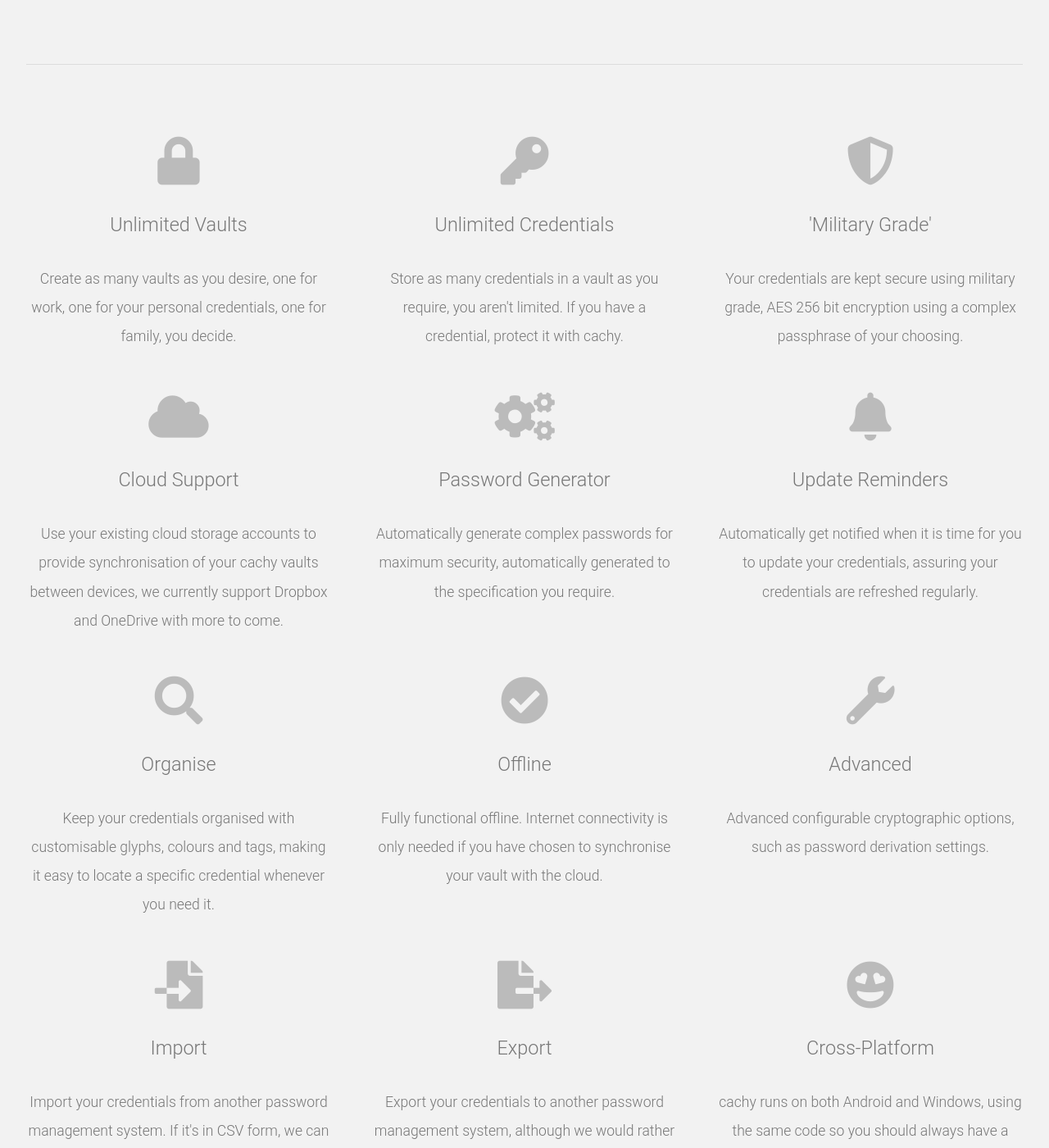
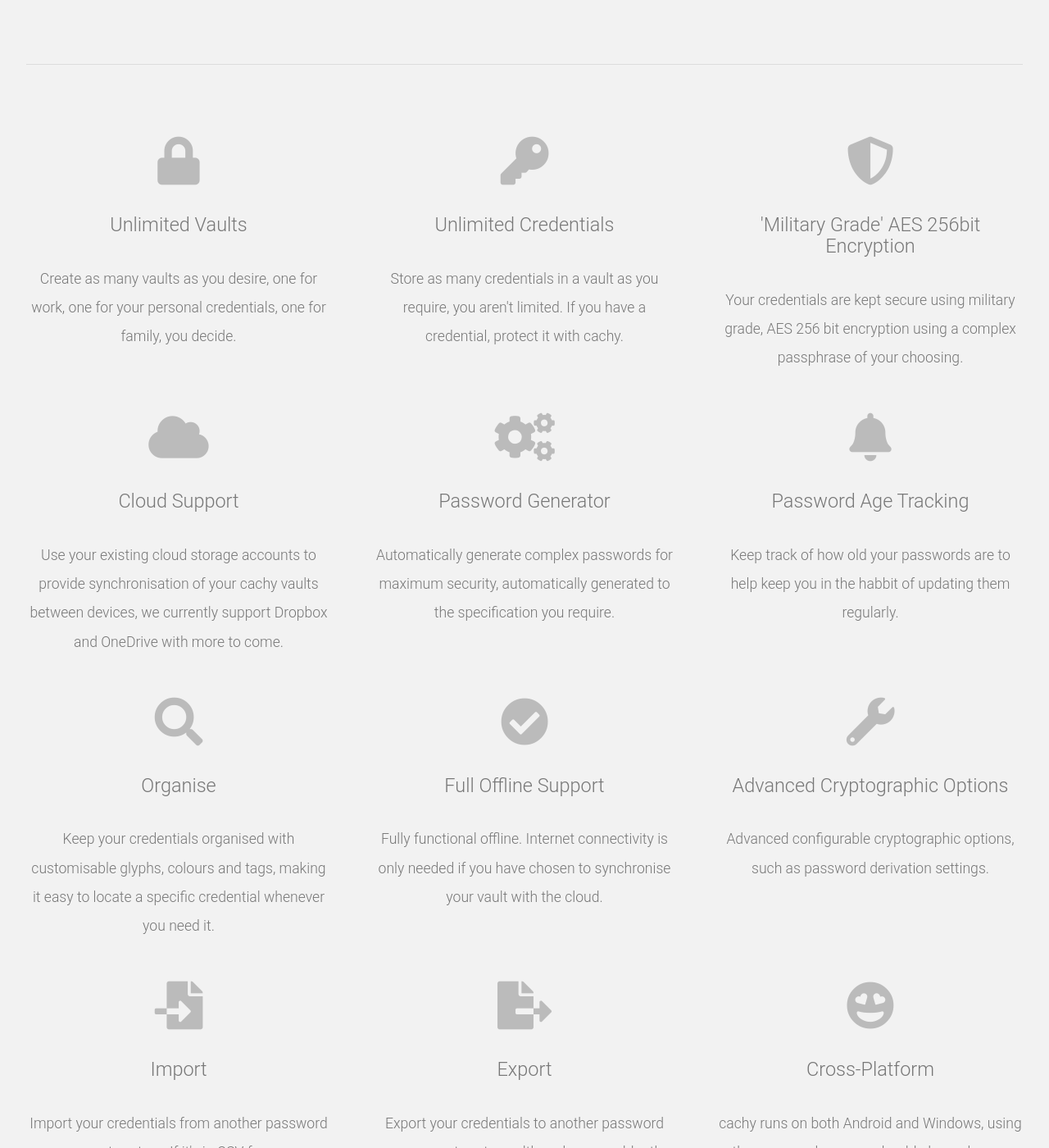
Before and after one commit to devoctomy/cachy.me, a Jekyll site: the page built from index.html, in a window 1280 px wide and 1400 px high, scrolled down 766 px. Shown: the whole window at 82% size. Built offline with Jekyll 4.4.1, drawn with Linux system fonts in a browser that asks for light colours; nearby versions of some CDN libraries; a script that is not in the unit is left out.

```diff
--- a/_includes/nav.html
+++ b/_includes/nav.html
@@ -7,6 +7,7 @@
 			<li {% if current == '' %}class='current'{% endif %}><a href="/#downloads">Downloads</a></li>
 			<li {% if current == 'blog' %}class='current'{% endif %}><a href="/blog">Blog</a></li>
 			<li {% if current == 'faqs.html' %}class='current'{% endif %}><a href="/faqs.html">FAQs</a></li>
+			<li><a href="https://1drv.ms/a/s!Akv4Vxf9wqABvzy540UpVxRRBZ_X" target="_blank">Screenshots</a></li>
 			<li {% if current == 'changelog.html' %}class='current'{% endif %}><a href="/changelog.html">Change Log</a></li>
 			<!-- <li {% if current[1] == 'right-sidebar.html' %}class='current'{% endif %}><a href="/right-sidebar.html">Right Sidebar</a></li> -->
 			<!-- <li {% if current[1] == 'no-sidebar.html' %}class='current'{% endif %}><a href="/no-sidebar.html">No Sidebar</a></li> -->
--- a/index.html
+++ b/index.html
@@ -24,7 +24,7 @@ layout: default
 			</section>
 			<section class="4u">
 				<span class="pennant"><span class="fas fa-shield-alt"></span></span>
-				<h3>'Military Grade'</h3>
+				<h3>'Military Grade' AES 256bit Encryption</h3>
 				<p>Your credentials are kept secure using military grade, AES 256 bit encryption using a complex passphrase of your choosing.</p>
 			</section>
 		</div>
@@ -42,8 +42,8 @@ layout: default
 			</section>
 			<section class="4u">
 				<span class="pennant"><span class="fas fa-bell"></span></span>
-				<h3>Update Reminders</h3>
-				<p>Automatically get notified when it is time for you to update your credentials, assuring your credentials are refreshed regularly.</p>
+				<h3>Password Age Tracking</h3>
+				<p>Keep track of how old your passwords are to help keep you in the habbit of updating them regularly.</p>
 			</section>
 		</div>
 
@@ -55,12 +55,12 @@ layout: default
 			</section>
 			<section class="4u">
 				<span class="pennant"><span class="fas fa-check-circle"></span></span>
-				<h3>Offline</h3>
+				<h3>Full Offline Support</h3>
 				<p>Fully functional offline. Internet connectivity is only needed if you have chosen to synchronise your vault with the cloud.</p>
 			</section>
 			<section class="4u">
 				<span class="pennant"><span class="fas fa-wrench"></span></span>
-				<h3>Advanced</h3>
+				<h3>Advanced Cryptographic Options</h3>
 				<p>Advanced configurable cryptographic options, such as password derivation settings.</p>
 			</section>
 		</div>
```
